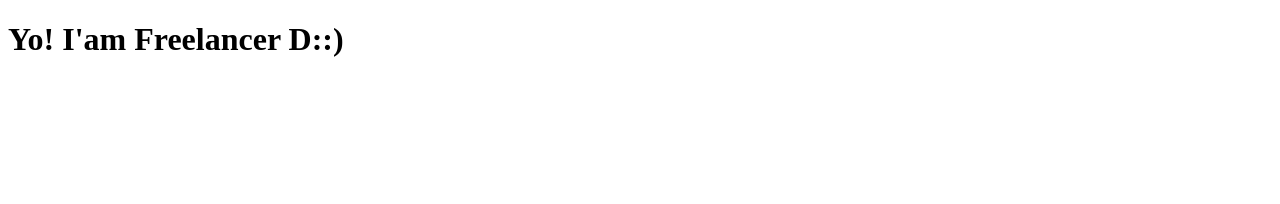
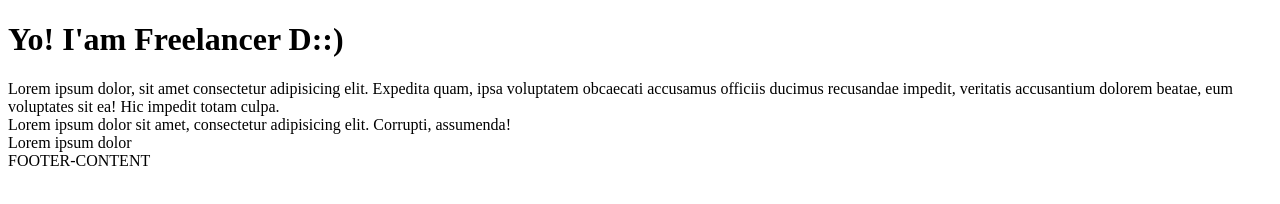
Before and after one commit to Aspix84/myFirstPrj, a plain HTML site: page index.html in a window 1280 px wide. Drawn offline with Linux system fonts and the light colour scheme.

Commit message:
block-tags

```diff
--- a/index.html
+++ b/index.html
@@ -6,6 +6,22 @@
     <title>first Web document</title>
 </head>
 <body>
-    <h1>Yo! I'am Freelancer D::)</h1>
+	<header>
+	<h1>Yo! I'am Freelancer D::)</h1>
+	</header>
+	<nav>
+	</nav>
+		<div>
+			<span>Lorem ipsum dolor, sit amet consectetur adipisicing elit. Expedita quam, ipsa voluptatem obcaecati accusamus officiis ducimus recusandae impedit, veritatis accusantium dolorem beatae, eum voluptates sit ea! Hic impedit totam culpa.</span>
+		</div>
+		<div>
+			<span>Lorem ipsum dolor sit amet, consectetur adipisicing elit. Corrupti, assumenda!</span>
+		</div>
+		<div>
+			<span>Lorem ipsum dolor</span>
+		</div>
+		<footer>
+			<span>FOOTER-CONTENT</span>
+		</footer>
 </body>
 </html>
```
